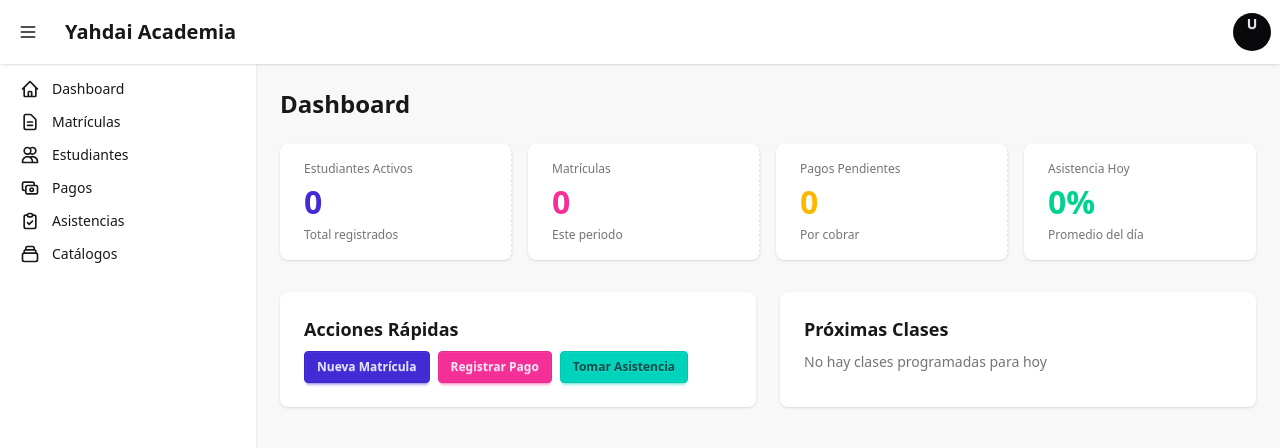
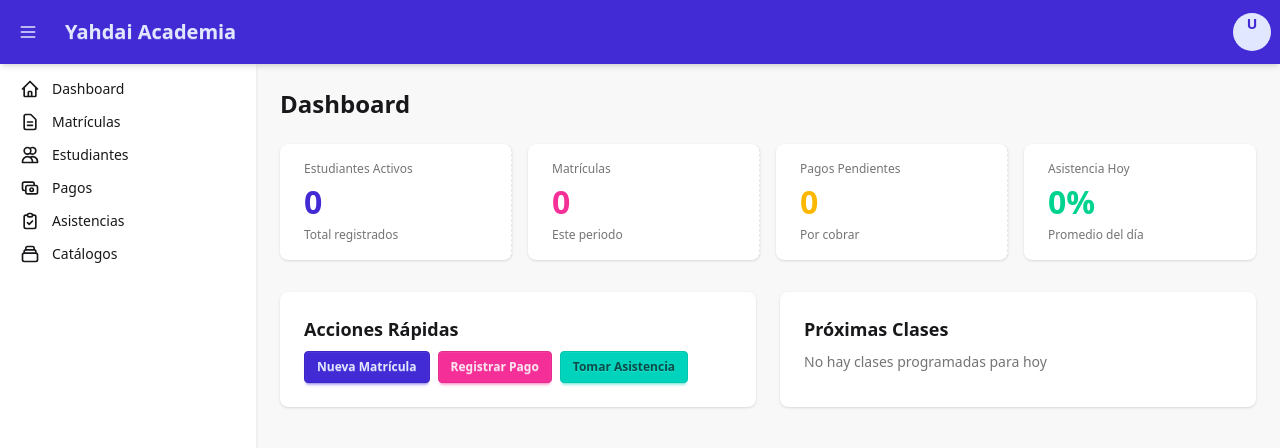
Before and after one commit to yahdai/yahdai.github.io, a Vue app: page /#/ in a window 1280 px wide. Shown: the top 448 px of the page. Built offline with nearby package versions, Linux system fonts and the light colour scheme; no server answers; sample sign-in values are in the browser's storage.

Commit message:
Actualizar

```diff
--- a/src/layouts/MainLayout.vue
+++ b/src/layouts/MainLayout.vue
@@ -25,21 +25,21 @@ async function handleLogout() {
 <template>
   <div class="min-h-screen bg-base-200">
     <!-- Navbar -->
-    <div class="navbar bg-base-100 shadow-sm fixed top-0 z-50">
+    <div class="navbar bg-primary text-primary-content shadow-md fixed top-0 z-50">
       <div class="flex-none">
-        <button class="btn btn-square btn-ghost" @click="sidebarOpen = !sidebarOpen">
+        <button class="btn btn-square btn-ghost text-primary-content" @click="sidebarOpen = !sidebarOpen">
           <svg xmlns="http://www.w3.org/2000/svg" fill="none" viewBox="0 0 24 24" class="inline-block w-5 h-5 stroke-current">
             <path stroke-linecap="round" stroke-linejoin="round" stroke-width="2" d="M4 6h16M4 12h16M4 18h16"></path>
           </svg>
         </button>
       </div>
       <div class="flex-1">
-        <a class="btn btn-ghost text-xl">Yahdai Academia</a>
+        <a class="btn btn-ghost text-xl text-primary-content">Yahdai Academia</a>
       </div>
       <div class="flex-none">
         <div class="dropdown dropdown-end">
-          <div tabindex="0" role="button" class="btn btn-ghost btn-circle avatar placeholder">
-            <div class="bg-neutral text-neutral-content rounded-full w-10">
+          <div tabindex="0" role="button" class="btn btn-ghost btn-circle avatar placeholder text-primary-content">
+            <div class="bg-primary-content text-primary rounded-full w-10">
               <span>U</span>
             </div>
           </div>
```
